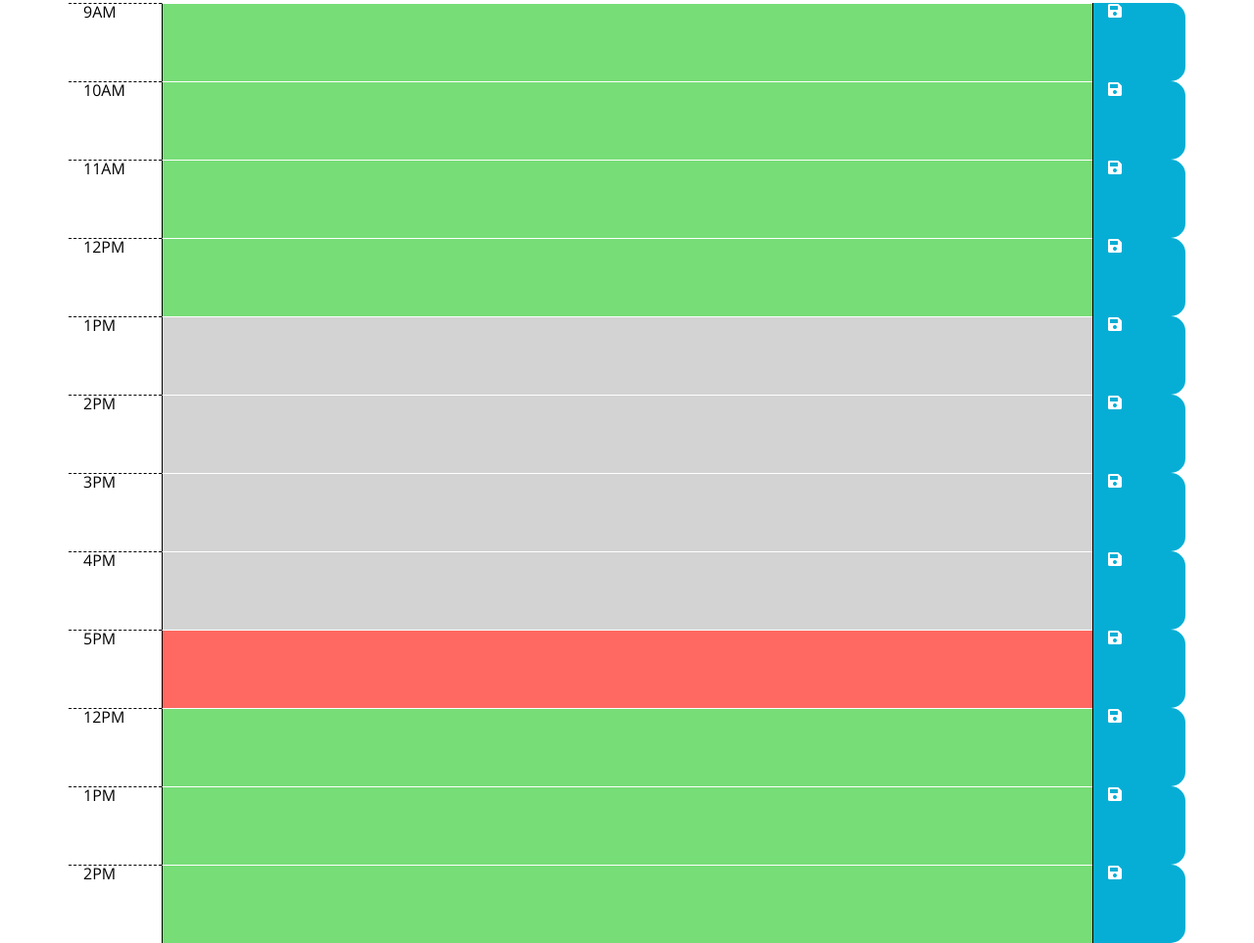
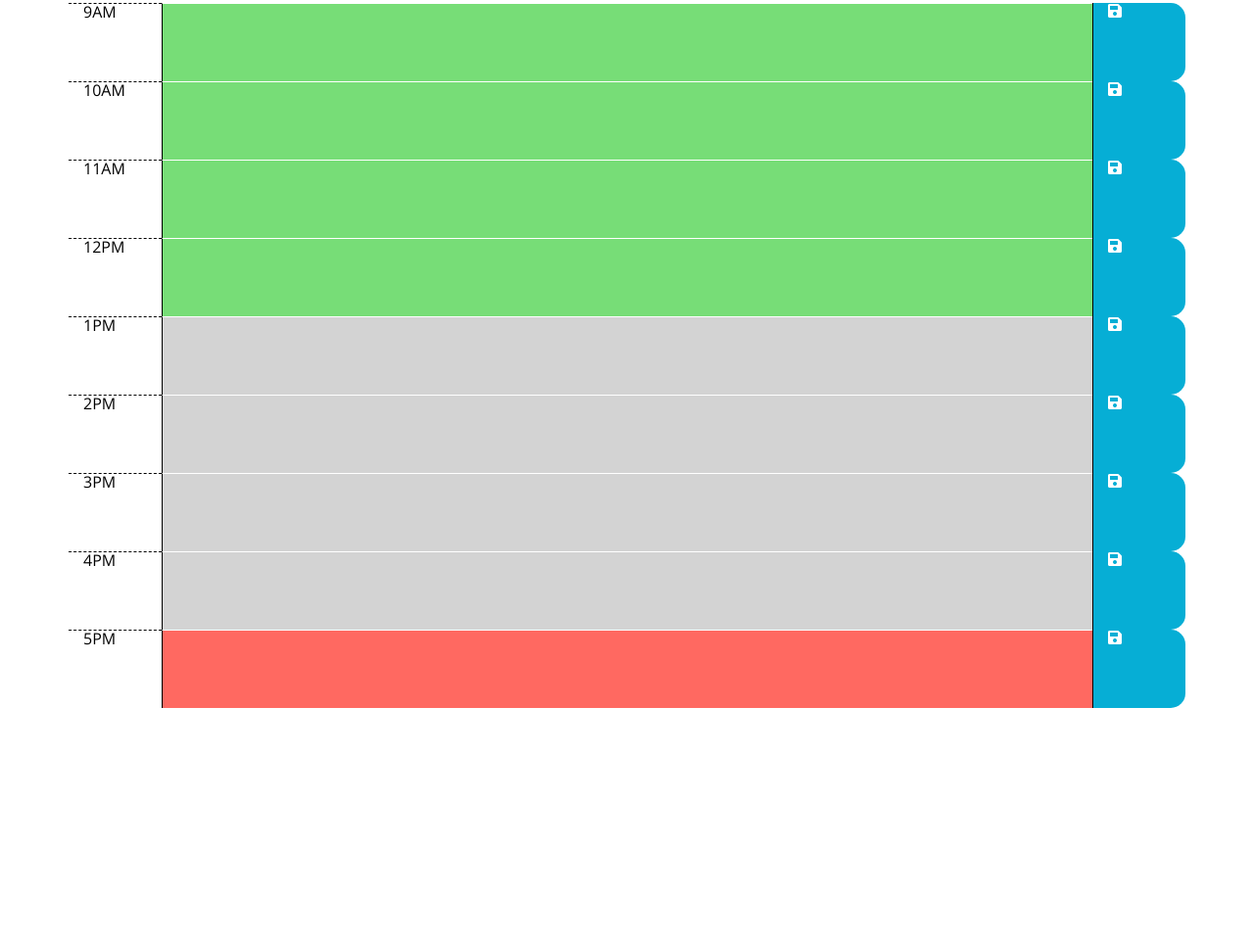
Before and after one commit to angeeg/workdayschedule, a plain HTML site: page index.html in a window 1280 px wide. Shown: the part 333-1296 px from the top of the page at 98% size. After the commit the page ends 1056 px from the top, so only its background shows below. Drawn offline with nearby package versions, Linux system fonts and the light colour scheme.

```diff
--- a/index.html
+++ b/index.html
@@ -138,45 +138,6 @@
         <div class="col-1 saveBtn">
           <i class="fa fa-save"></i>
         </div>
-
-      </div>
-      <div class="row">
-        <div id="12" class="col-1 timeBlock">
-          12PM
-        </div>
-        <textarea class="col-10 taskInput">
-
-        </textarea>
-        <div class="col-1 saveBtn">
-          <i class="fa fa-save"></i>
-        </div>
-
-      </div>
-      <div class="row">
-        <div id="13" class="col-1 timeBlock">
-          1PM
-        </div>
-        <textarea class="col-10 taskInput">
-
-        </textarea>
-        <div class="col-1 saveBtn">
-          <i class="fa fa-save"></i>
-        </div>
-
-      </div>
-      <div class="row">
-        <div id="14" class="col-1 timeBlock">
-          2PM
-        </div>
-        <textarea class="col-10 taskInput">
-
-        </textarea>
-        <div class="col-1 saveBtn">
-          <i class="fa fa-save"></i>
-        </div>
-
-      </div>
-
     </div>
 
     <script src="https://code.jquery.com/jquery-3.4.1.min.js"></script>
```
Also changed, not shown: screenshot.png (added), 3 other files.
